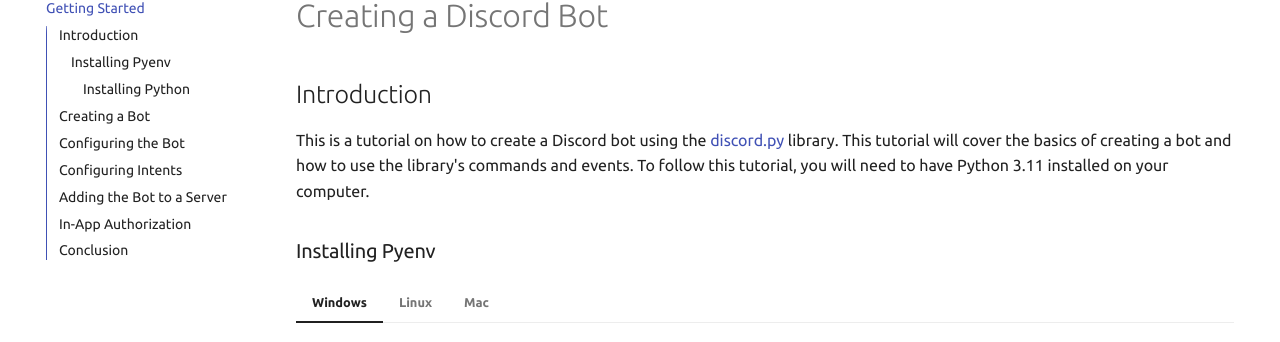
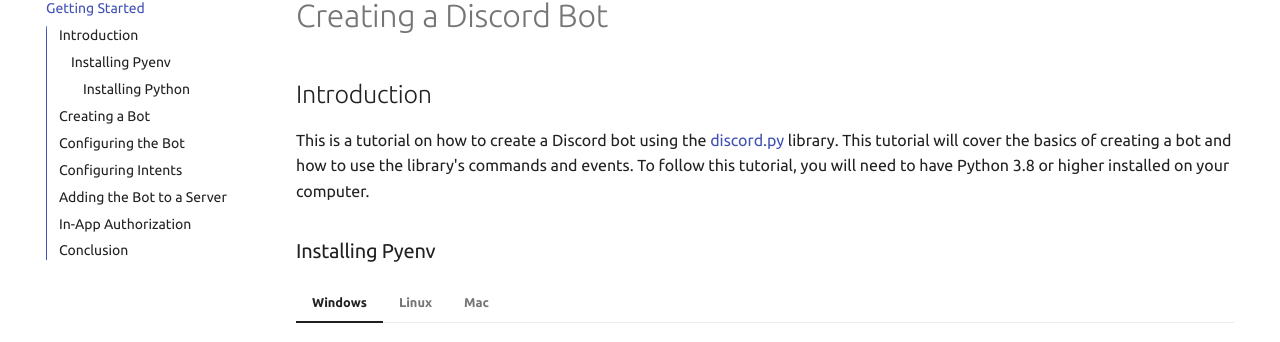
Before and after one commit to FallenDeity/discord.py-masterclass, an MkDocs documentation site: the page built from docs/index.md, in a window 1280 px wide and 900 px high. Shown: the part 151-493 px from the top of the window. Built offline with MkDocs 1.6.1 and Material for MkDocs 9.7.7, drawn with Linux system fonts in a browser that asks for light colours; comment, search, counter and statistics services are not loaded.

Commit message:
Better version indication

```diff
--- a/docs/index.md
+++ b/docs/index.md
@@ -2,7 +2,7 @@
 
 ## Introduction
 
-This is a tutorial on how to create a Discord bot using the [discord.py](https://discordpy.readthedocs.io/en/latest/) library. This tutorial will cover the basics of creating a bot and how to use the library's commands and events. To follow this tutorial, you will need to have Python 3.11 installed on your computer.
+This is a tutorial on how to create a Discord bot using the [discord.py](https://discordpy.readthedocs.io/en/latest/) library. This tutorial will cover the basics of creating a bot and how to use the library's commands and events. To follow this tutorial, you will need to have Python 3.8 or higher installed on your computer.
 
 ### Installing Pyenv
 
```
Also changed, not shown: docs/creating-a-bot.md (+1 -1 lines).
